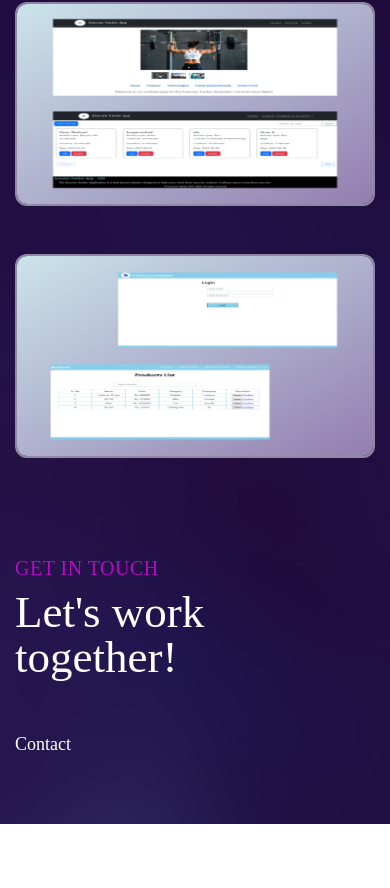
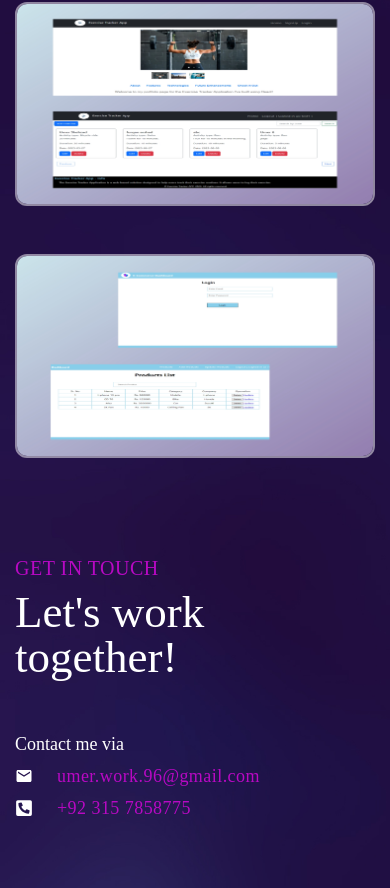
Before and after one commit to umer-shehzad/My-Porfolio-React-TailwindCSS, a React (Vite) app: page / in a window 390 px wide. Shown: the part 3258-4146 px from the top of the page. Before the commit the page ends 4082 px from the top, so only its background shows below. Built offline with nearby package versions, Linux system fonts and the light colour scheme.

Commit message:
add emial and phone in contact component

```diff
--- a/src/components/Contact.jsx
+++ b/src/components/Contact.jsx
@@ -3,6 +3,9 @@ import React from 'react'
 import { motion } from 'framer-motion';
 // variant
 import { fadeIn } from '../variants';
+// icons
+import { MdEmail } from "react-icons/md";
+import { FaPhoneSquareAlt } from "react-icons/fa";
 
 const Contact = () => {
   return (
@@ -30,7 +33,21 @@ const Contact = () => {
             whileInView={'show'}
             viewport={{ once: false, amount: 0.3 }}
             className='flex-1'>
-            Contact
+            Contact me via
+            {/* email */}
+            <div className='flex items-center gap-6 '>
+              <MdEmail />
+              <span className='text-accent font-medium tracking-wide'>
+                umer.work.96@gmail.com
+              </span>
+            </div>
+            {/* Phone Number */}
+            <div className='flex items-center gap-6'>
+              <FaPhoneSquareAlt />
+              <span className='text-accent font-medium tracking-wide'>
+                +92 315 7858775
+              </span>
+            </div>
           </motion.div>
         </div>
       </div>
```
Lines whose indentation alone changed are shown as unchanged.
